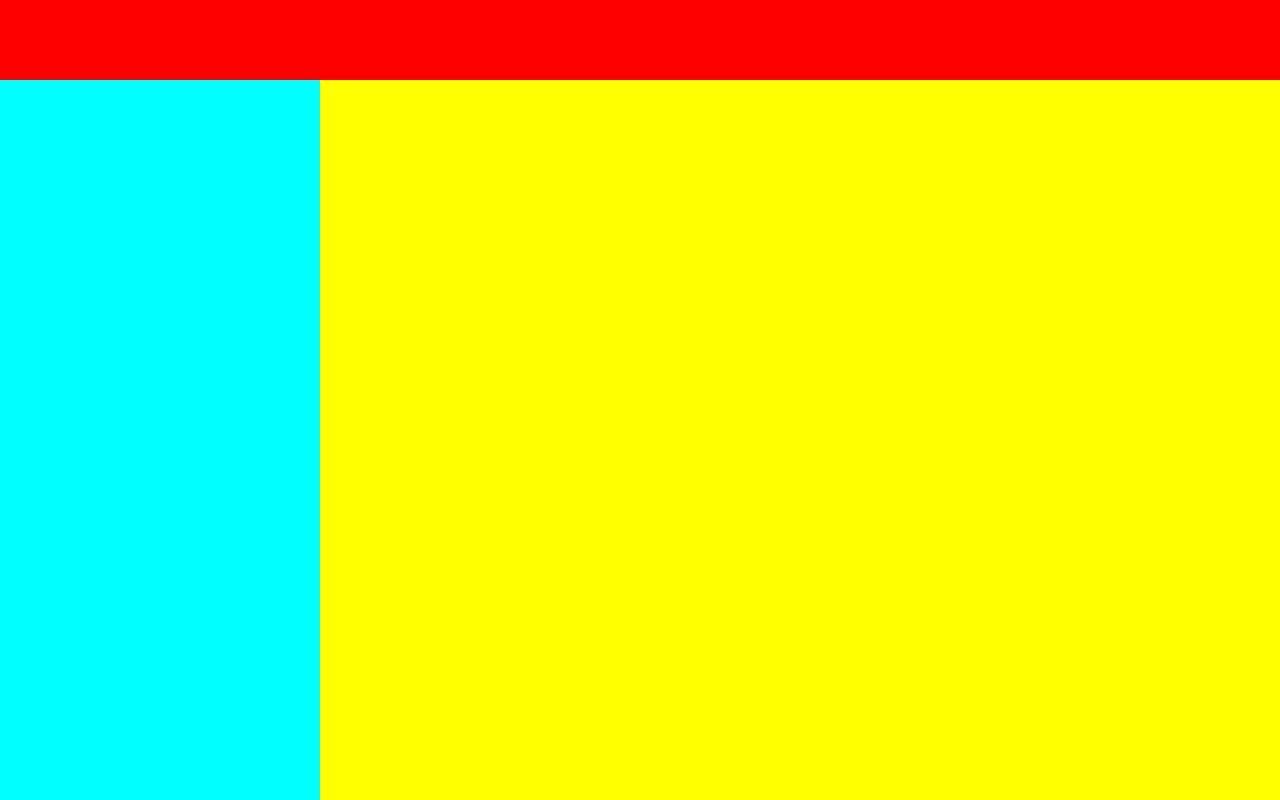
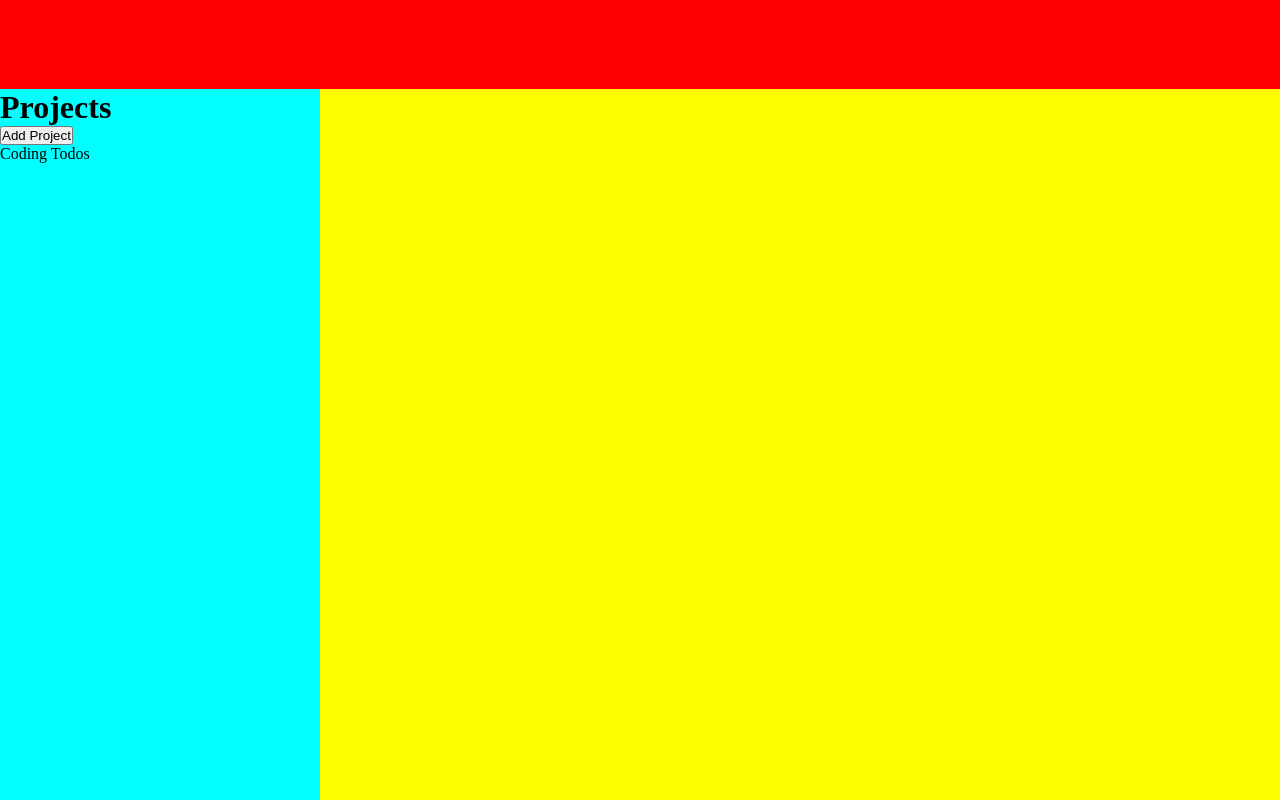
Before and after one commit to MundanePeasant/todo, a website with bundled scripts: page dist/index.html in a window 1280 px wide. Built offline with nearby package versions, Linux system fonts and the light colour scheme.

Commit message:
Build out project logic and allow for adding of projects

```diff
--- a/package.json
+++ b/package.json
@@ -20,6 +20,8 @@
   },
   "homepage": "https://github.com/MundanePeasant/todo#readme",
   "devDependencies": {
+    "@babel/eslint-parser": "^7.21.3",
+    "babel-loader": "^9.1.2",
     "css-loader": "^6.7.3",
     "eslint": "^8.39.0",
     "eslint-config-node": "^4.1.0",
--- a/src/index.js
+++ b/src/index.js
@@ -1,4 +1,6 @@
 import "./style.css";
 import { landingDOM } from "./meta";
+import { projectLoad, Project } from "./project";
 
 landingDOM.createPage();
+projectLoad.load();
--- a/src/meta.js
+++ b/src/meta.js
@@ -1,3 +1,5 @@
+import differenceInCalendarISOWeekYears from "date-fns/esm/fp/differenceInCalendarISOWeekYears/index.js";
+
 //layout factories and modules for each DOM maninpulation form
 const landingDOM = (function () {
   const createPage = () => {
@@ -15,9 +17,13 @@ const landingDOM = (function () {
   return { createPage };
 })();
 
-const resetDOM = (function () {
+//removes all children from a specified element
+const resetDOM = (() => {
   const reset = (className) => {
     const remove = document.getElementsByClassName(className)[0];
+    while (remove.childNodes.length > 1) {
+      remove.removeChild(remove.lastChild);
+    }
   };
 
   return { reset };
--- a/src/project.js
+++ b/src/project.js
@@ -0,0 +1,102 @@
+import { resetDOM } from "./meta";
+
+//create Project object
+//has a name and list of todos
+const Project = (title) => {
+  let todos = [];
+
+  const getName = () => title;
+  const getTodos = () => todos;
+  const addTodo = (todo) => todos.push(todo);
+  const removeTodo = (todo) => {
+    todos = todos.filter((item) => item !== todo);
+  };
+
+  return { getName, getTodos, addTodo, removeTodo };
+};
+
+//projectData
+//holds all data relating to projects
+const ProjectData = (() => {
+  const newProject = Project("Coding Todos");
+  let projects = [newProject];
+
+  const getProjects = () => projects;
+
+  const addProject = (project) => {
+    projects.push(project);
+  };
+
+  const removeProject = (project) => {
+    projects = projects.filter((item) => item !== project);
+  };
+
+  return { getProjects, addProject, removeProject };
+})();
+
+//projectView
+//loads projects to the navbar, addint them to the div
+const projectLoad = (() => {
+  const loadHeader = () => {
+    const nav = document.getElementsByClassName("navbar")[0];
+    const projDiv = document.createElement("div");
+
+    projDiv.classList.add("proj-container");
+    const h1 = document.createElement("h1");
+    h1.innerHTML = "Projects";
+
+    const but = document.createElement("button");
+    but.innerHTML = "Add Project";
+    but.id = "project-add";
+
+    projDiv.appendChild(h1);
+    projDiv.appendChild(but);
+    nav.appendChild(projDiv);
+  };
+
+  const buttonListener = () => {
+    const button = document.getElementById("project-add");
+    button.addEventListener("click", function () {
+      const project = Project("Added with button");
+      ProjectData.addProject(project);
+      projectUpdate.reset();
+      loadChildren();
+    });
+  };
+
+  const loadChildren = () => {
+    const nav = document.getElementsByClassName("navbar")[0];
+
+    const projects = ProjectData.getProjects();
+
+    projects.forEach((element) => {
+      const div = document.createElement("div");
+      div.innerHTML = element.getName();
+
+      nav.appendChild(div);
+    });
+  };
+
+  const load = () => {
+    loadHeader();
+    loadChildren();
+    buttonListener();
+  };
+
+  return { load };
+})();
+
+//projectUpdate
+//add / remove projects from projectData
+const projectUpdate = (() => {
+  const reset = () => {
+    resetDOM.reset("navbar");
+  };
+
+  return { reset };
+})();
+
+//projectForm
+//handles logic to take in info from form and create a new Project object, adding it to the project data list
+
+export { projectLoad, Project };
--- a/src/style.css
+++ b/src/style.css
@@ -11,7 +11,7 @@ body {
   width: 100vw;
   display: grid;
   grid-template-columns: 1fr 3fr;
-  grid-template-rows: 1fr 9fr;
+  grid-template-rows: 1fr 8fr;
 }
 
 .header {
@@ -21,7 +21,7 @@ body {
 
 .navbar {
   background-color: aqua;
-  grid-area: 2 / 1 / 10 / 2;
+  grid-area: 2 / 1 / -1 / 2;
 }
 
 .project-todos {
--- a/webpack.config.js
+++ b/webpack.config.js
@@ -4,6 +4,8 @@ const path = require("path");
 module.exports = {
   entry: {
     index: "./src/index.js",
+    project: "./src/project.js",
+    meta: "./src/meta.js",
   },
   devtool: "inline-source-map",
   plugins: [
@@ -31,6 +33,13 @@ module.exports = {
         test: /\.(woff|woff2|eot|ttf|otf)$/i,
         type: "asset/resource",
       },
+      {
+        test: /\.js$/,
+        exclude: /node_modules/,
+        use: {
+          loader: "babel-loader",
+        },
+      },
     ],
   },
 };
```
Also changed, not shown: .eslintrc.js, dist/index.bundle.js, dist/index.html, dist/meta.bundle.js (added), dist/project.bundle.js (added), 1 other file.
